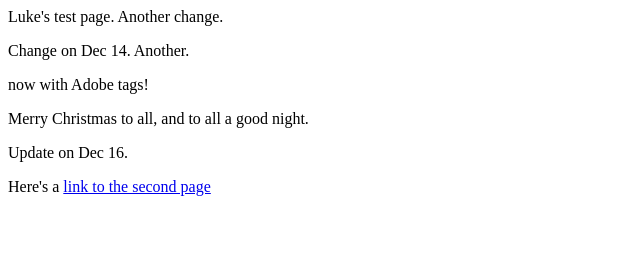
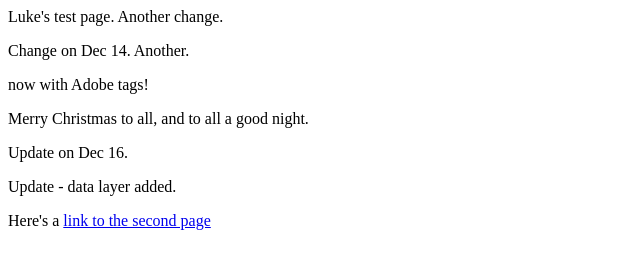
Before and after one commit to luke-penrod/test-training, a plain HTML site: page index.html in a window 1280 px wide. Shown: the whole page, without its empty margins (0-640 px from the left). Drawn offline with Linux system fonts and the light colour scheme.

Commit message:
added data layer.

```diff
--- a/index.html
+++ b/index.html
@@ -8,6 +8,7 @@
     <p>now with Adobe tags!</p>
 <p>Merry Christmas to all, and to all a good night.</p>
 <p>Update on Dec 16.</p></body>
+<p>Update - data layer added.</p>
 <p>Here's a <a href="another-page.html">link to the second page</a></p>
 <script src="datalayer.js"></script>
 </script>
```
